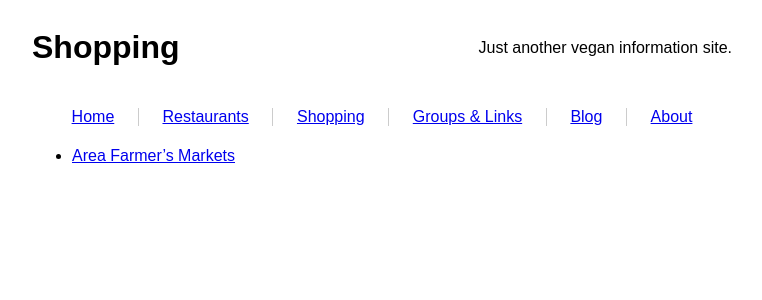
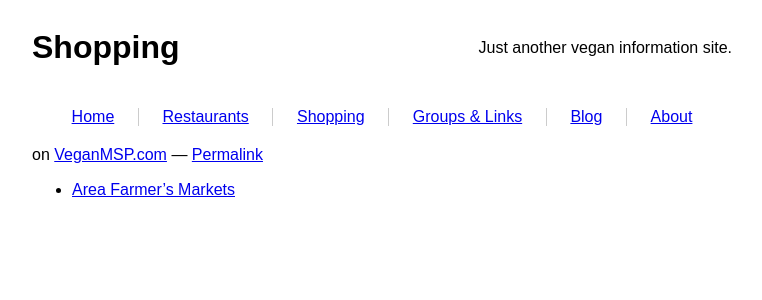
Before and after one commit to VeganMSP/veganmsp.com-jekyll, a Jekyll site: the page built from shopping/index.md, in a window 1280 px wide. Shown: the top 300 px of the page, without its empty margins (258-1020 px from the left). Built offline with Jekyll 4.4.1, drawn with Linux system fonts in a browser that asks for light colours.

Commit message:
Add post/page details including tags

```diff
--- a/_layouts/main.html
+++ b/_layouts/main.html
@@ -3,5 +3,33 @@ layout: base
 ---
 
 <div class="content">
-	{{ content }}
+	{% if page.url contains '/archive/' %}
+	{% else %}
+	{% unless page.url == '/' %}
+	<div class="meta date">
+		{% if page.date %}Published {{ page.date | date: "%Y-%m-%d" }}{% endif %}
+		on <a href="/">{{ site.title }}</a>
+		<span class=" hidden-xs">
+			&mdash;
+			<a href="{{ page.url }}">
+				Permalink
+			</a>
+		</span>
+		<div class="page-tags hidden-xs">
+			{% if page.tags.size >= 1 %}
+				Tags:
+				{{ page.tags | join: ", "}}
+        <!--{% for tag in page.tags %}
+          {% capture tag_name %}{{ tag }}{% endcapture %}
+          <a href="/tag/{{ tag_name }}">{{ tag_name }}</a>
+          {{ tag_name }}
+          {% endfor %}-->
+      {% endif %}
+    </div>
+  </div>
+  {% endunless %}
+  {% endif %}
+  <div class="page-content">
+  {{ content }}
+  </div>
 </div>
```
